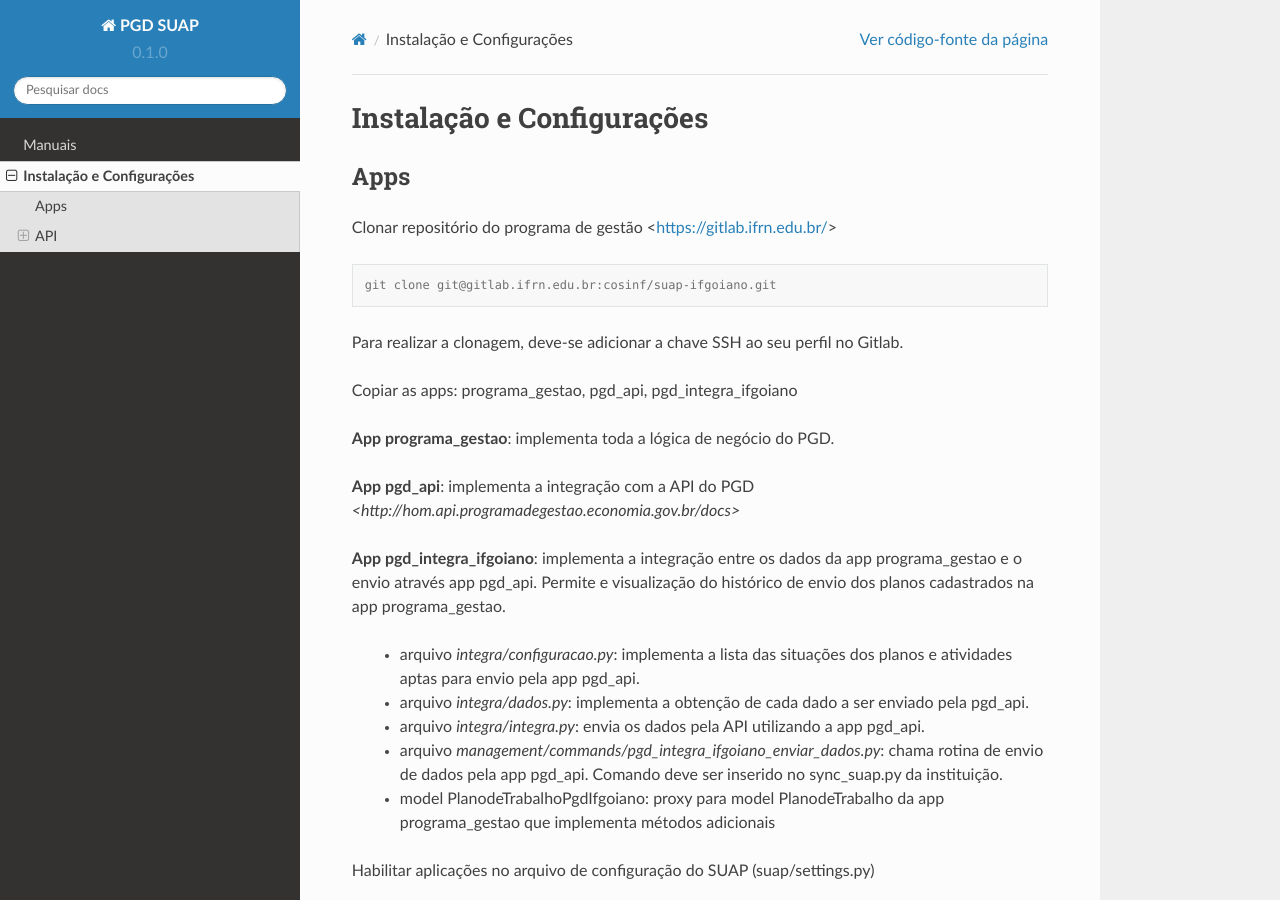
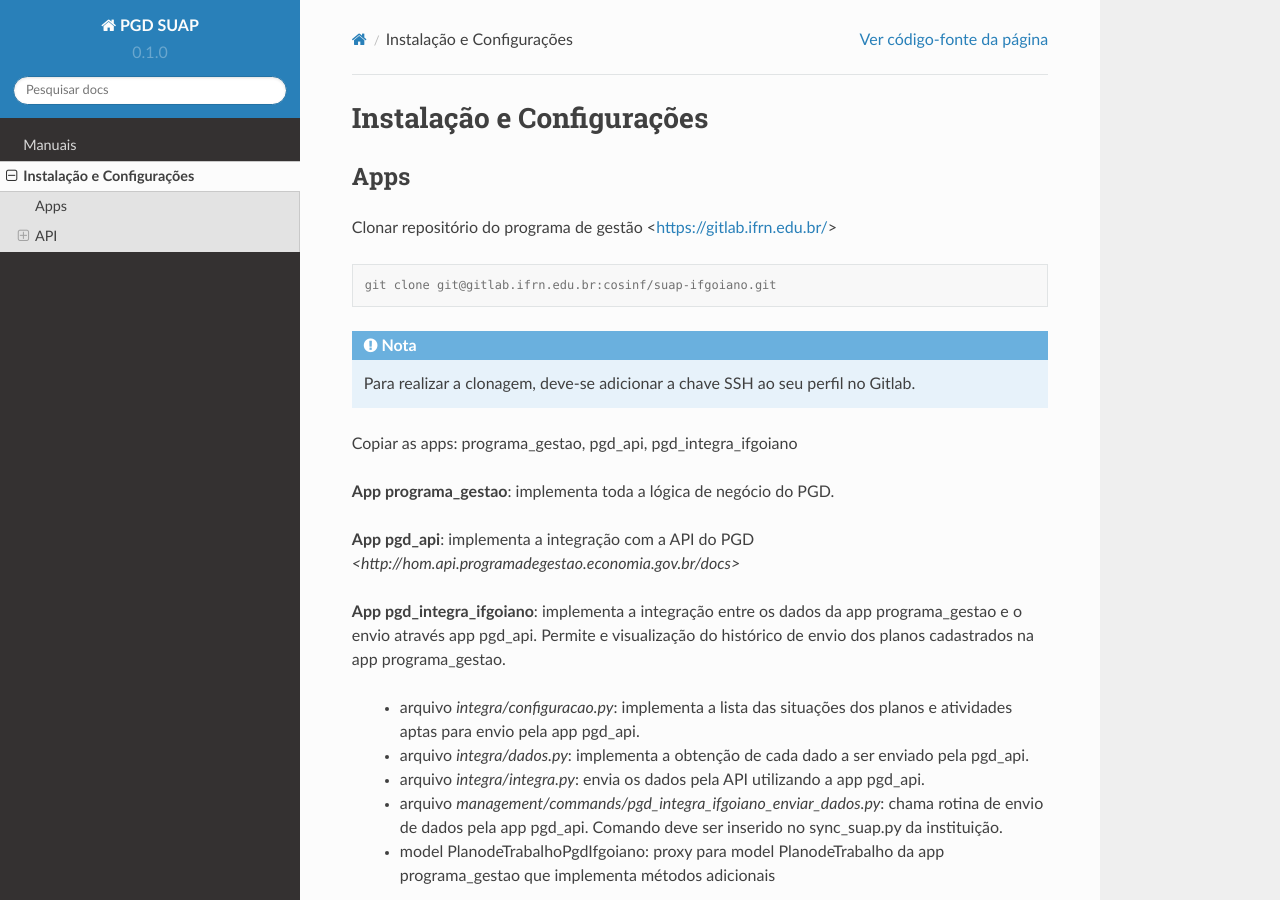
Before and after one commit to csi-ifgoiano/pgdsuap, a Sphinx documentation site: the page built from docs/source/instalacao.rst, in a window 1280 px wide and 900 px high. Built offline with Sphinx 7.4.7 and the Read the Docs theme 2.0.0, drawn with Linux system fonts in a browser that asks for light colours.

```diff
--- a/docs/source/instalacao.rst
+++ b/docs/source/instalacao.rst
@@ -11,8 +11,8 @@ Clonar repositório do programa de gestão <https://gitlab.ifrn.edu.br/>
    git clone git@gitlab.ifrn.edu.br:cosinf/suap-ifgoiano.git
 
 .. note::
+   Para realizar a clonagem, deve-se adicionar a chave SSH ao seu perfil no Gitlab.
 
-Para realizar a clonagem, deve-se adicionar a chave SSH ao seu perfil no Gitlab.
 
 Copiar as apps: programa_gestao, pgd_api, pgd_integra_ifgoiano
 
```
